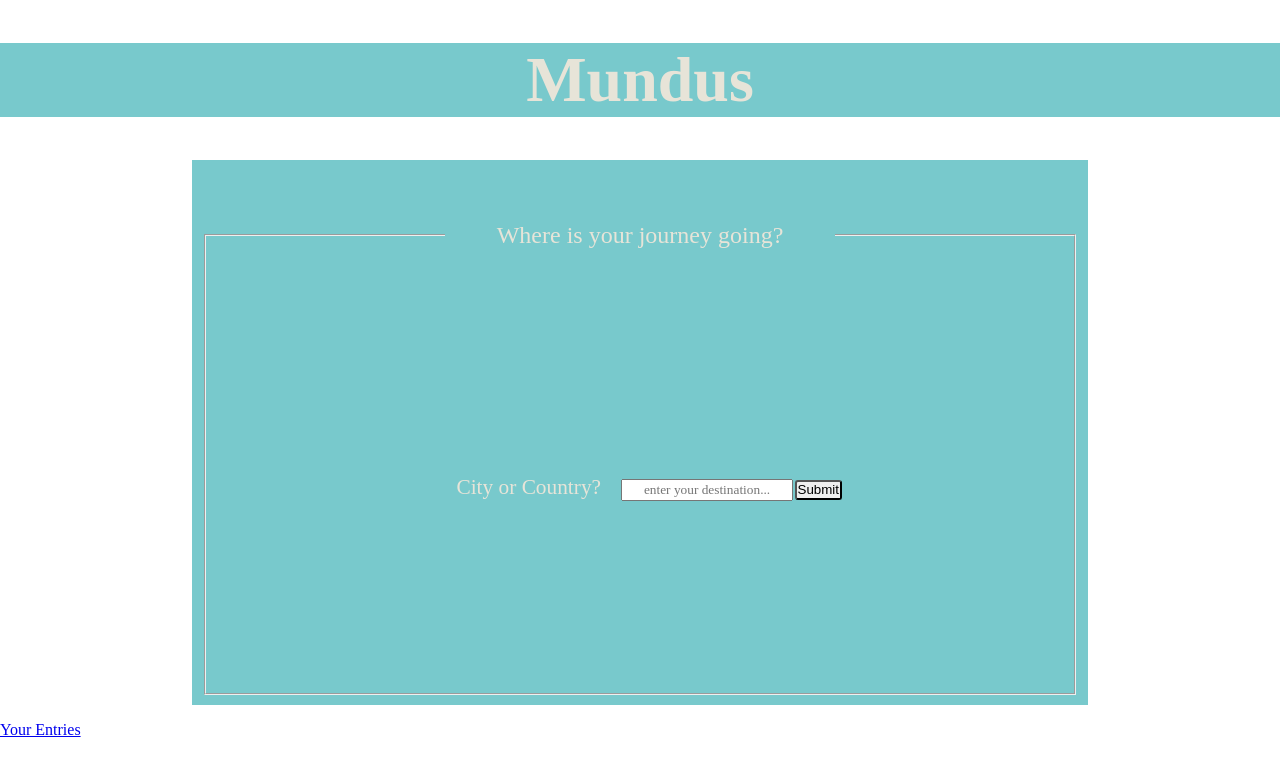
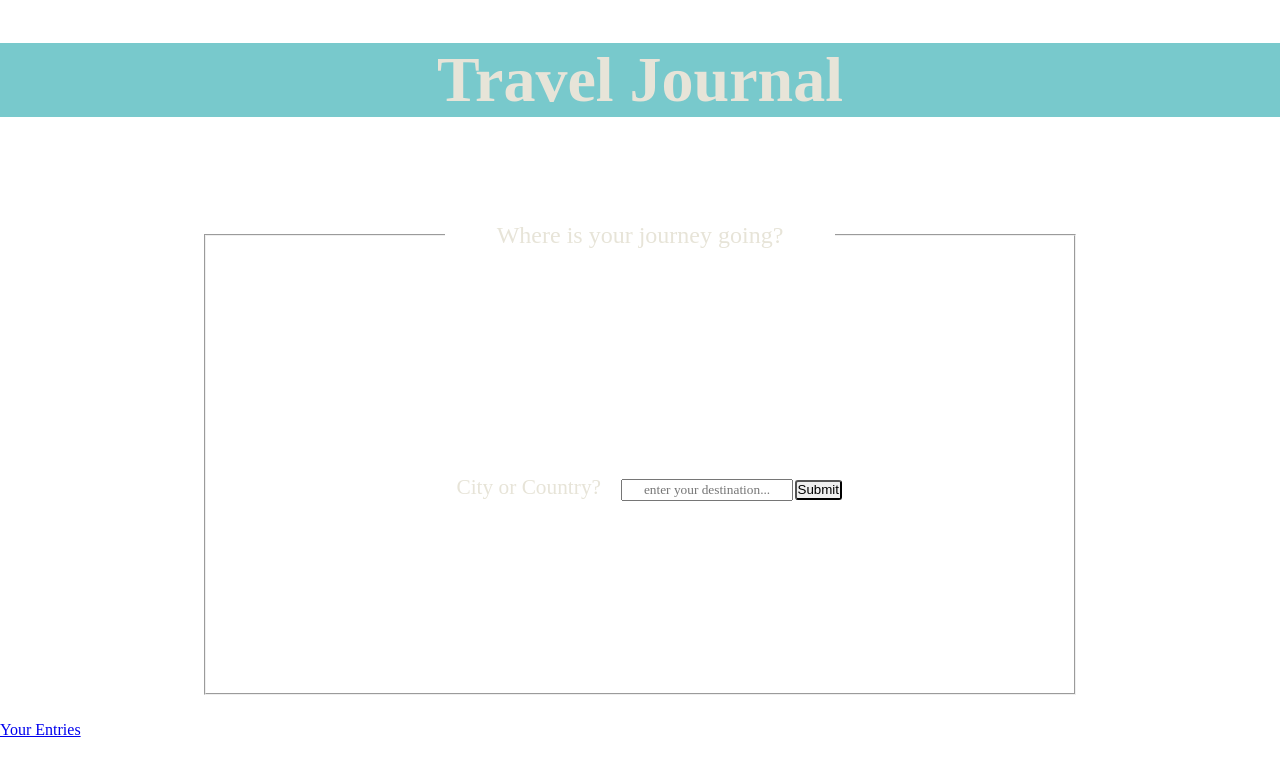
Before and after one commit to IrisHerholz/capstone-project, a Next.js app: page / in a window 1280 px wide. Shown: the top 776 px of the page. Built offline with nearby package versions, Linux system fonts and the light colour scheme.

Commit message:
small change

```diff
--- a/pages/index.js
+++ b/pages/index.js
@@ -12,12 +12,11 @@ const Header = styled.header`
 `;
 
 const Form = styled.form`
-  background-color: #78c9cc;
+  color: black;
   display: grid;
   width: 70%;
   margin: 5px auto;
   padding: 10px;
-background-image: linear-gradient(to top, white 0%, #D6546D 50%)
   border-radius: 5px;
   text-align: center;
 `;
@@ -73,7 +72,7 @@ export default function Landingpage() {
     <>
       <Header>
         {" "}
-        <h1>Mundus</h1>
+        <h1>Travel Journal</h1>
       </Header>
 
       <Form onSubmit={handleSubmit}>
```
